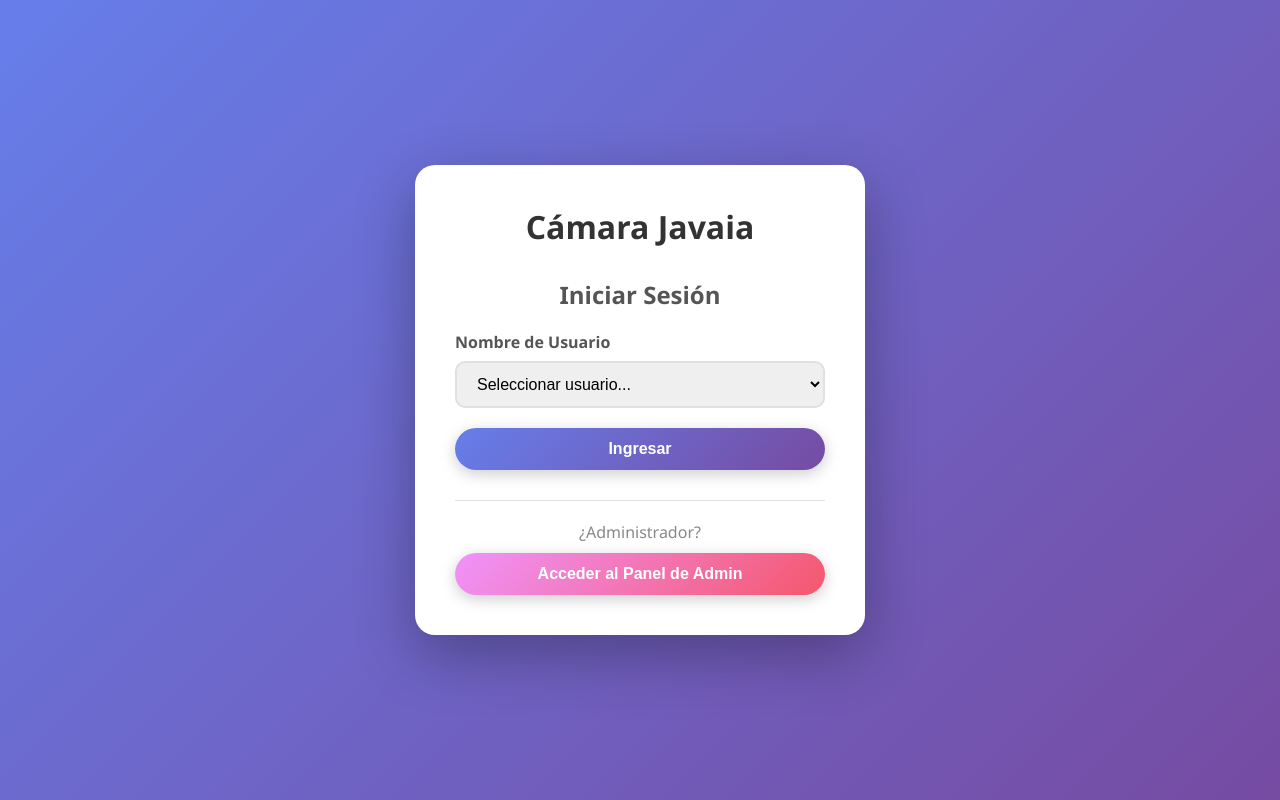
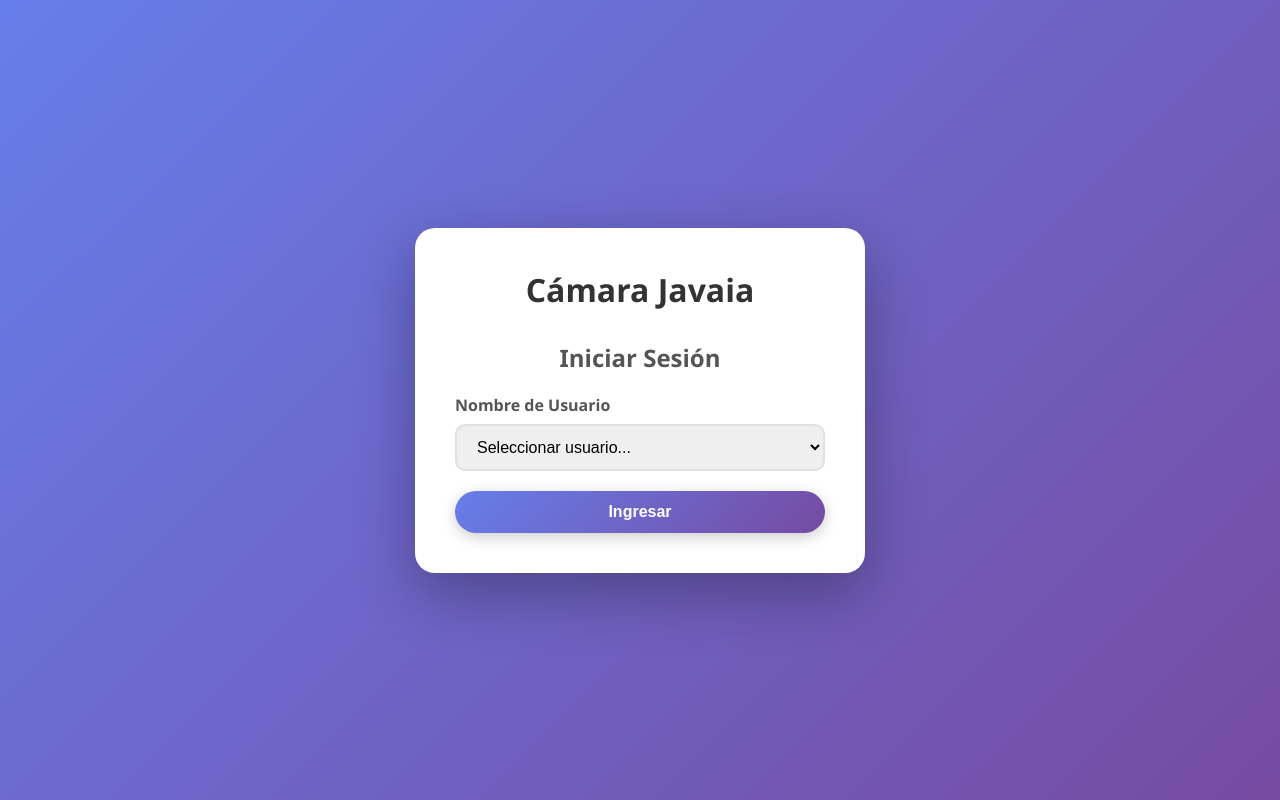
Before and after one commit to matekno/camara-javaia-def, a Next.js app: page / in a window 1280 px wide. Built offline with nearby package versions, Linux system fonts and the light colour scheme.

Commit message:
escondido admin y refresh manual

```diff
--- a/app/page.tsx
+++ b/app/page.tsx
@@ -68,16 +68,6 @@ export default function Home() {
       </form>
 
       {error && <div className="error">{error}</div>}
-
-      <div style={{ marginTop: '30px', paddingTop: '20px', borderTop: '1px solid #e0e0e0' }}>
-        <p style={{ color: '#888', marginBottom: '10px' }}>¿Administrador?</p>
-        <button
-          onClick={() => router.push('/admin')}
-          style={{ background: 'linear-gradient(135deg, #f093fb 0%, #f5576c 100%)' }}
-        >
-          Acceder al Panel de Admin
-        </button>
-      </div>
     </div>
   )
 }
```
Also changed, not shown: app/camera/page.tsx (+18 -4 lines).
